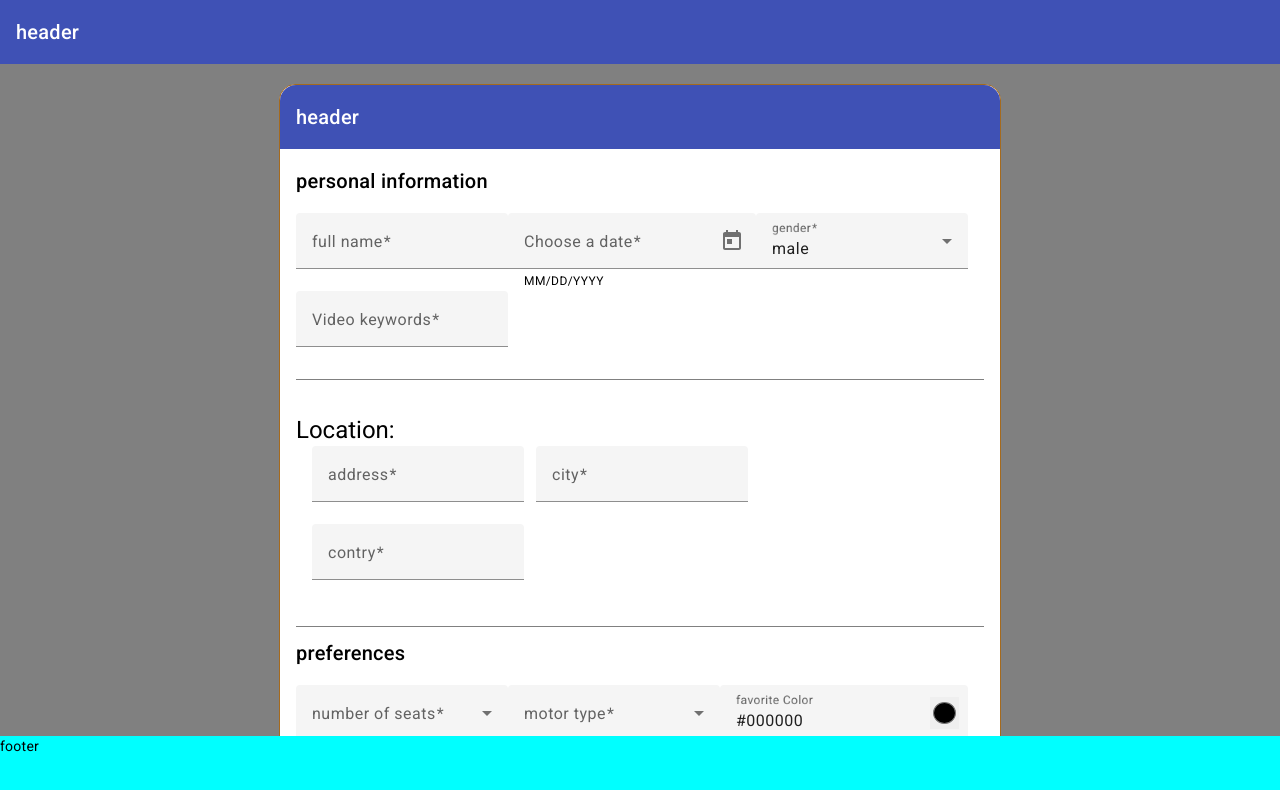
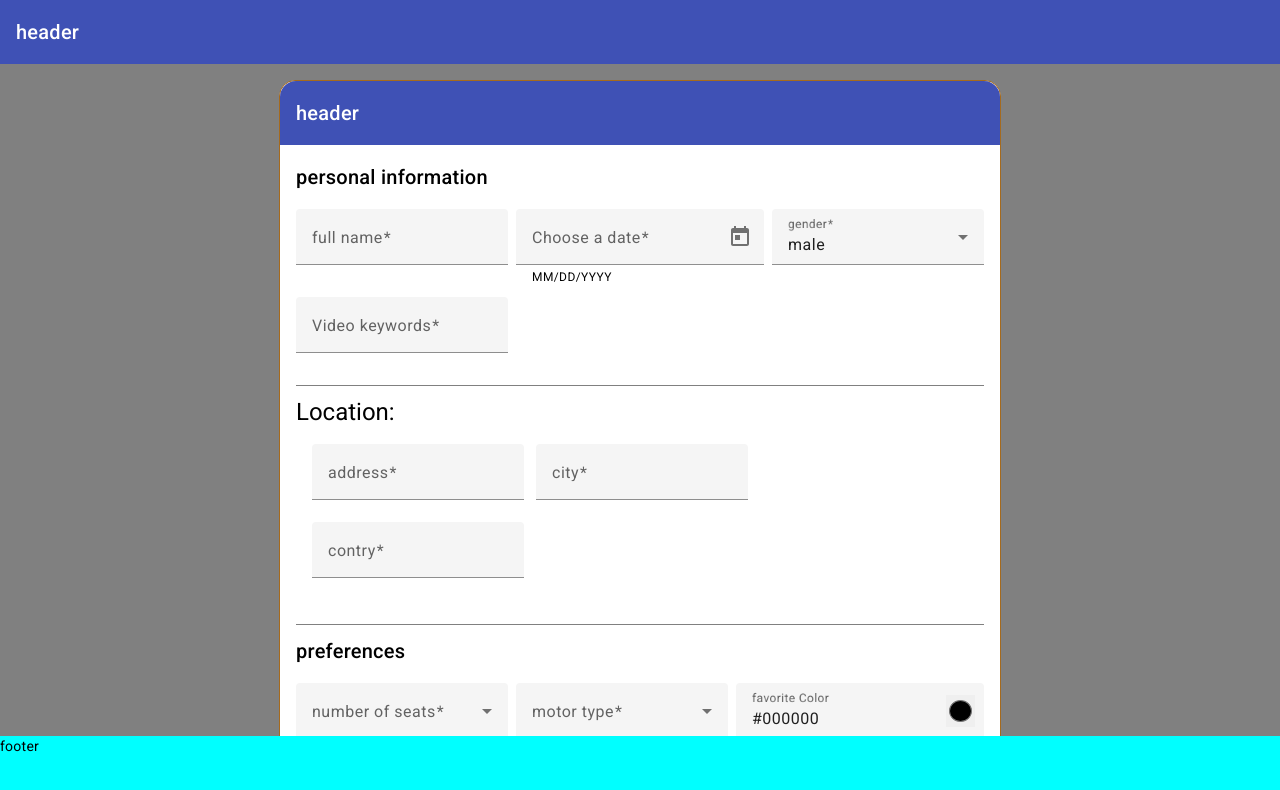
Before and after one commit to dorongruber/car-dealership, an Angular app: page /landing in a window 1280 px wide. Shown: the top 790 px of the page. Built offline with nearby package versions, Linux system fonts and the light colour scheme.

Commit message:
style changes

```diff
--- a/src/app/landing/components/form/form.component.scss
+++ b/src/app/landing/components/form/form.component.scss
@@ -17,9 +17,9 @@ form {
 }
 
 .container {
-    display: inherit;
+    display: flex;
     flex-wrap: wrap;
-    gap: 10px;
+    gap: 10px 8px;
 }
 
 :host ::ng-deep app-header mat-toolbar{
--- a/src/app/landing/components/location-form/location-form.component.scss
+++ b/src/app/landing/components/location-form/location-form.component.scss
@@ -9,8 +9,3 @@ section {
     flex-wrap: wrap;
     width: fit-content;
 }
-
-h1 {
-    margin-block-start: 1em;
-    margin-block-end: 0;
-}
--- a/src/app/landing/routes/main/main.component.scss
+++ b/src/app/landing/routes/main/main.component.scss
@@ -2,7 +2,7 @@ section {
     height: calc(100vh - 2* var(--mat-toolbar-standard-height));
     background-color: gray;
     overflow-y: auto;
-    padding-block: 20px;
+    padding-block: 16px;
     box-sizing: border-box;
 }
 
```
